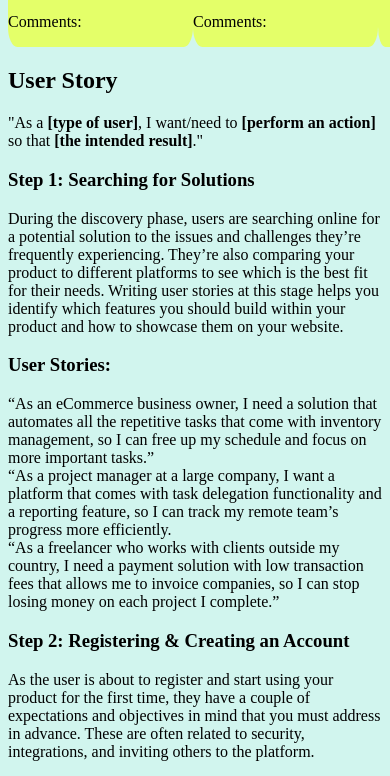
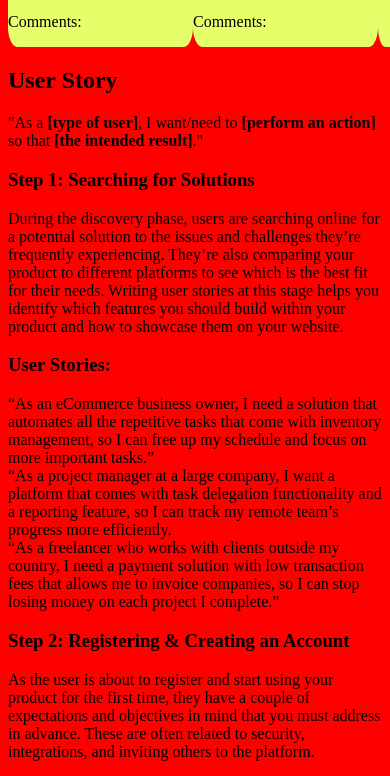
Before and after one commit to tiritaki/Shop, a plain HTML site: page index.html in a window 390 px wide. Shown: the part 524-1300 px from the top of the page. Drawn offline with Linux system fonts and the light colour scheme.

Commit message:
adding changes

```diff
--- a/index.html
+++ b/index.html
@@ -1,6 +1,13 @@
 <!DOCTYPE html>
 <html>
   <head>
+
+<meta charset="UTF-8"> <meta http-equiv="X-UA-Compatible" content="IE=edge">
+<meta name="viewport" content="width=device-width, initial-scale=1.0">
+
+
+
+
     <!-- Global site tag (gtag.js) - Google Analytics -->
     <script
       async
--- a/styles.css
+++ b/styles.css
@@ -62,3 +62,9 @@
   .buttons {
     margin-top: 2%;
   }
+
+  @media (max-width: 600px) {
+    body {
+      background-color: red;
+    }
+  }
```
